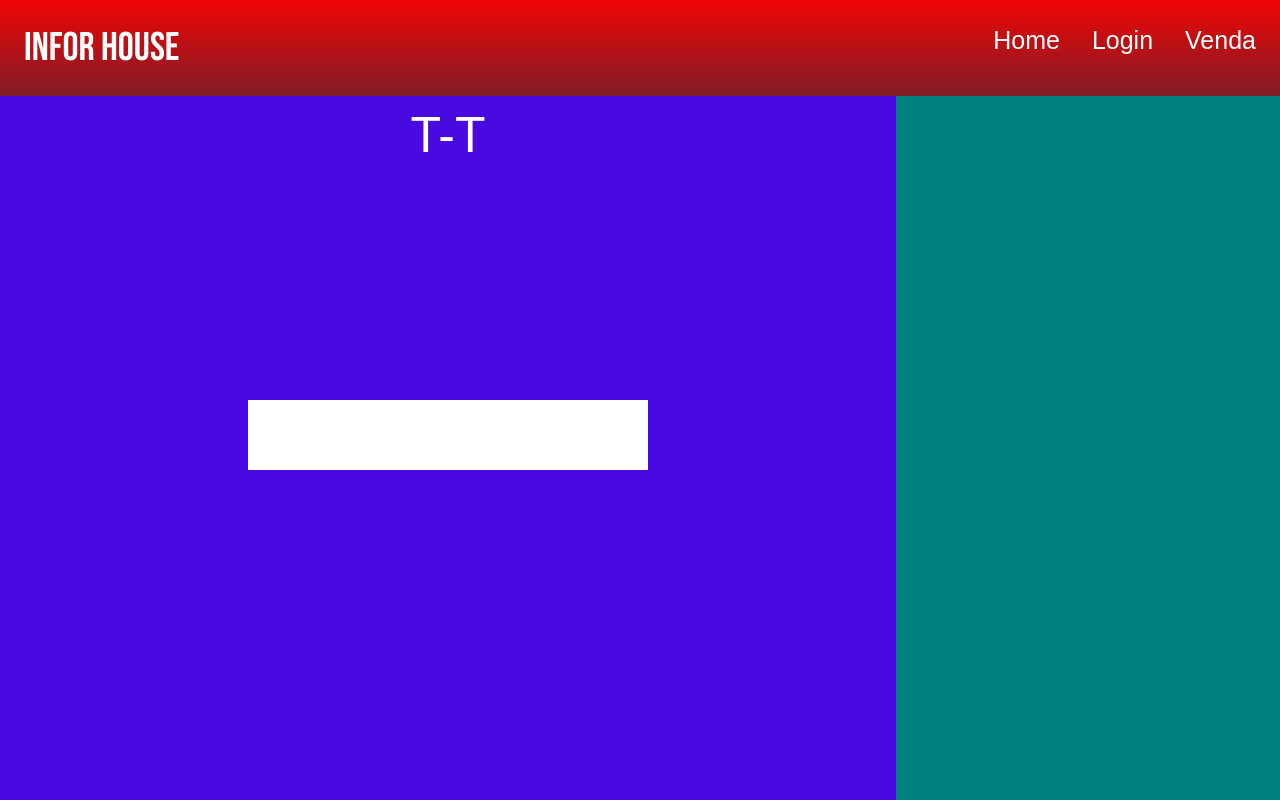
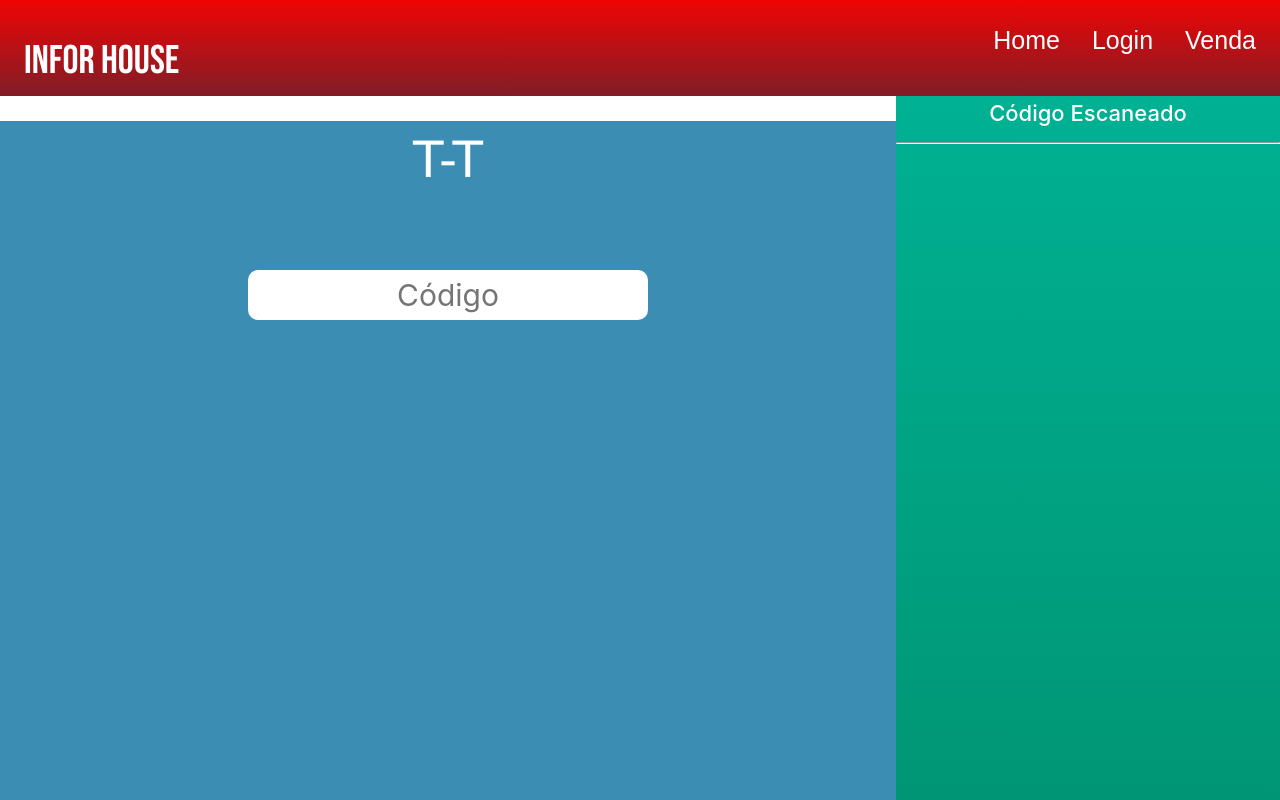
Before and after one commit to IuryMT/EstagioInforHouse, a React (Create React App) app: page /vendas in a window 1280 px wide. Built offline with nearby package versions, Linux system fonts and the light colour scheme.

Commit message:
arredondando o login, e a pag vender, e alteirei cores

```diff
--- a/src/components/Login.js
+++ b/src/components/Login.js
@@ -17,7 +17,7 @@ import { useState } from 'react';
                 <form onSubmit={handleSubmit} className="Formulario">
                     <h1>Login</h1>
                     <div id="field">
-                    <label htmlFor='email'>Email: </label>
+                        <label htmlFor='email'>Email </label>
                         <input
                             className='input'
                             type='email'
@@ -28,7 +28,7 @@ import { useState } from 'react';
                         />
                     </div>
                     <div id="field">
-                    <label htmlFor='password'>Senha</label>
+                        <label htmlFor='password'>Senha  </label>
                         <input
                             className='input'
                             type='password'
--- a/src/components/Main.js
+++ b/src/components/Main.js
@@ -38,10 +38,13 @@ function salva2(param){
 
             <form onSubmit={salva2} className='form' id='form'>
               <h1 className='title'>T-T</h1>
-                <input maxLength={13} onChange={salva} id="codigo" type="text"/>
+                <input maxLength={13} placeholder={"Código"} onChange={salva} id="codigo" type="text"/>
 
             </form>
+
             <div className='direita'>
+                <h2 className='esc'>Código Escaneado</h2>
+                <hr></hr>
                 {codigos.map((codigo, index) => (
                     <div className='borda'  key = {index}>
                         <p className='p'>{codigo}</p>
--- a/src/components/css/Login.scss
+++ b/src/components/css/Login.scss
@@ -4,28 +4,36 @@
     align-items: center;
     justify-content: center;
     min-height: 100vh;
-    background-color: gray;
+    background-color: rgb(168, 167, 167);
     padding: 0 2rem;
+    // box-shadow: 5px 5px 0px rgb(0, 0, 0);
 }
 
 h1{
     font-size: 50px;
-    font-family: sans-serif;
+    font-family: Verdana;
+    text-align: center;
+    margin-top: 25px;
+    margin-bottom: 50px;
 }
 
 .Formulario{
     width: 100%;
-    max-width: 500px;
+    max-width: 400px;
     background-color: #f1f1f1;
-    padding: 0.5rem;
+    padding: 5px 10px 10px;
+    border-radius: 10px;
 }
 
 #field{
     padding-bottom: 0.5rem;
+
 }
 
 label{
     display: block;
+    font-size: 16px;
+    font-family: verdana;
 }
 
 .input{
@@ -33,7 +41,9 @@ label{
     outline: none;
     border: none;
     border-radius: 4px;
-    padding: 5px;
+    padding: 7px;
+    border-radius: 10px;
+    font-size: 16px;
 }
 
 #actions{
@@ -43,6 +53,10 @@ label{
 
 .enviar{
     margin: 10px auto;
-    padding: 5px;
+    padding: 7px;
     cursor: pointer;
+    font-size: 16px;
+    border: 1px solid;
+    border-radius: 5px;
+    box-shadow: 2px 2px 2px rgb(85, 85, 85);
 }
--- a/src/components/css/Main.scss
+++ b/src/components/css/Main.scss
@@ -6,6 +6,10 @@ main{
     height: 88vh;
     text-align: center;
     position: relative;
+}.esc{
+    color: white;
+    text-align: center;
+    font-size: 22px;
 }
 
 h1.title{
@@ -23,17 +27,18 @@ h1.title::selection{
     height: 88vh;
     position: relative;
     left: 0;
-    background-color: rgba(73, 9, 225);
+    background-color: rgb(60, 141, 179);
 }
 
 #codigo{
-    margin-top: 200px;
+    margin-top: 20px;
     outline: none;
     width: 400px;
-    height: 70px;
-    font-size: 40px;
+    height: 50px;
+    font-size: 30px;
     text-align: center;
     border: 0;
+    border-radius: 10px;
 }
 
 .direita{
@@ -44,7 +49,8 @@ h1.title::selection{
     top: 0;
     width: 30vw;
     height: 88vh;
-    background-color: teal;
+    // background-color: teal;
+    background-image: linear-gradient(#00b193,#009675);
     overflow-y: scroll;
 }
 
@@ -66,4 +72,5 @@ h1.title::selection{
 
 .p{
     color: white;
+    font-size: 16px;
 }
```
Lines whose indentation alone changed are shown as unchanged.
